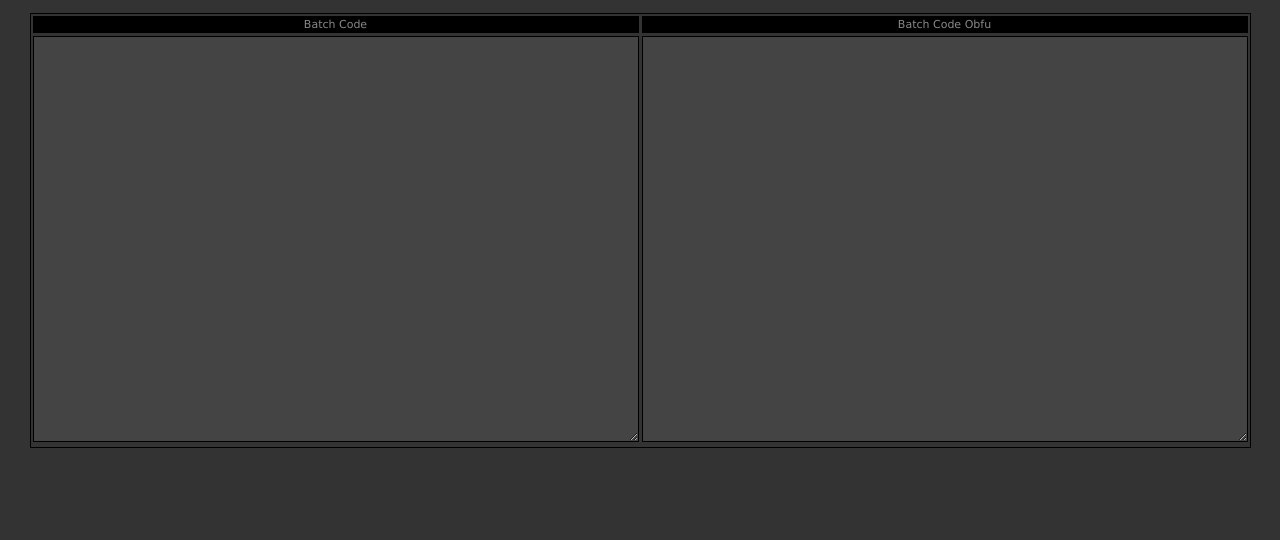
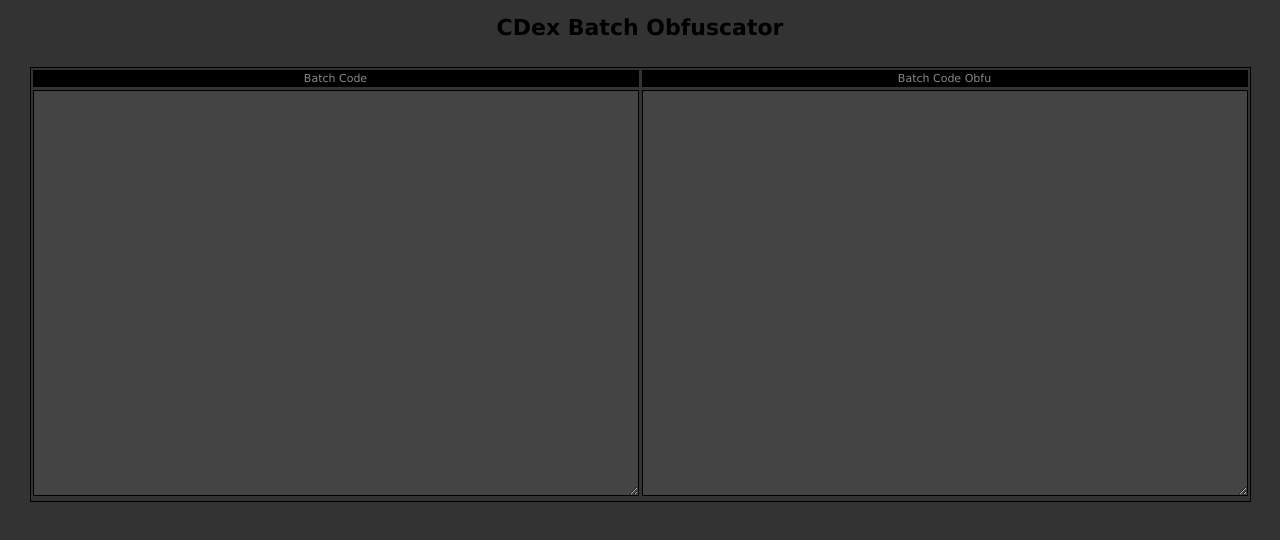
Before and after one commit to escofresco1/escofresco1.github.io, a plain HTML site: page index.html in a window 1280 px wide. Drawn offline with Linux system fonts and the light colour scheme.

Commit message:
Update index.html

```diff
--- a/index.html
+++ b/index.html
@@ -42,6 +42,7 @@
 </head>
 
 <body>
+  <h1>CDex Batch Obfuscator</h1>
     <div class="wrap">
         <br>
         <table align="center" cellspacing="1" style="text-align: center">
```
